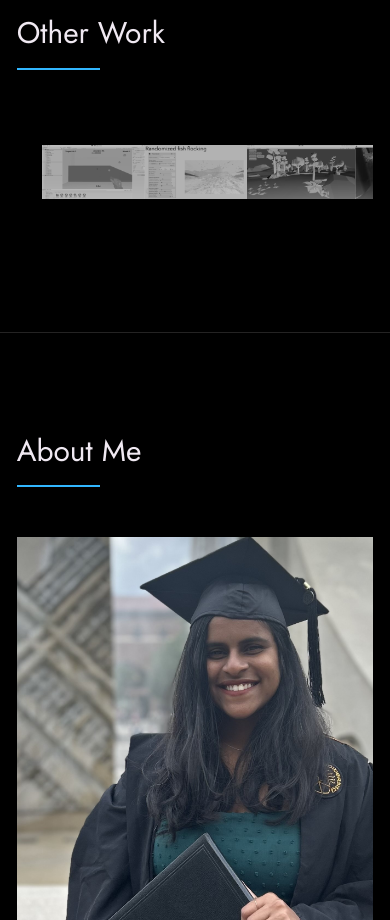
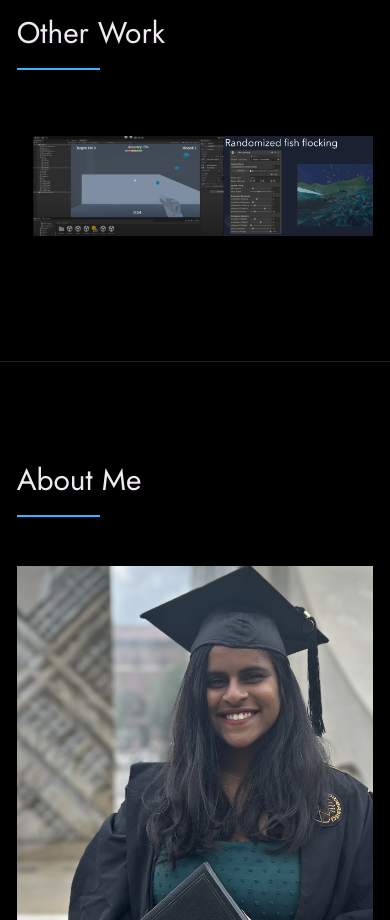
Before and after one commit to rushalivshinde/PorfolioGD, a plain HTML site: page index.html in a window 390 px wide. Shown: the part 5240-6160 px from the top of the page. Drawn offline with Linux system fonts and the light colour scheme.

Commit message:
updated other work image sizes

```diff
--- a/index.css
+++ b/index.css
@@ -518,22 +518,21 @@ body:not(.user-is-tabbing) a:focus {
 .client__logos {
     display: flex;
     justify-content: space-between;
-    filter: invert(100%) grayscale(100%) opacity(.8);
 }
 
 .client__logo {
-    height: 6.5rem;
-    max-width: 18rem;
+    height: 12rem;
+    max-width: 24rem;
 }
 
 @media(max-width: 1240px) {
     .client__logos {
         overflow-x: scroll;
-        padding: var(--gutter-normal);
+        padding: var(--gutter-small);
     }
 
     .client__logo:not(:last-of-type) {
-        margin-right: var(--gutter-medium);
+        margin-right: var(--gutter-small);
     }
 }
 
```
